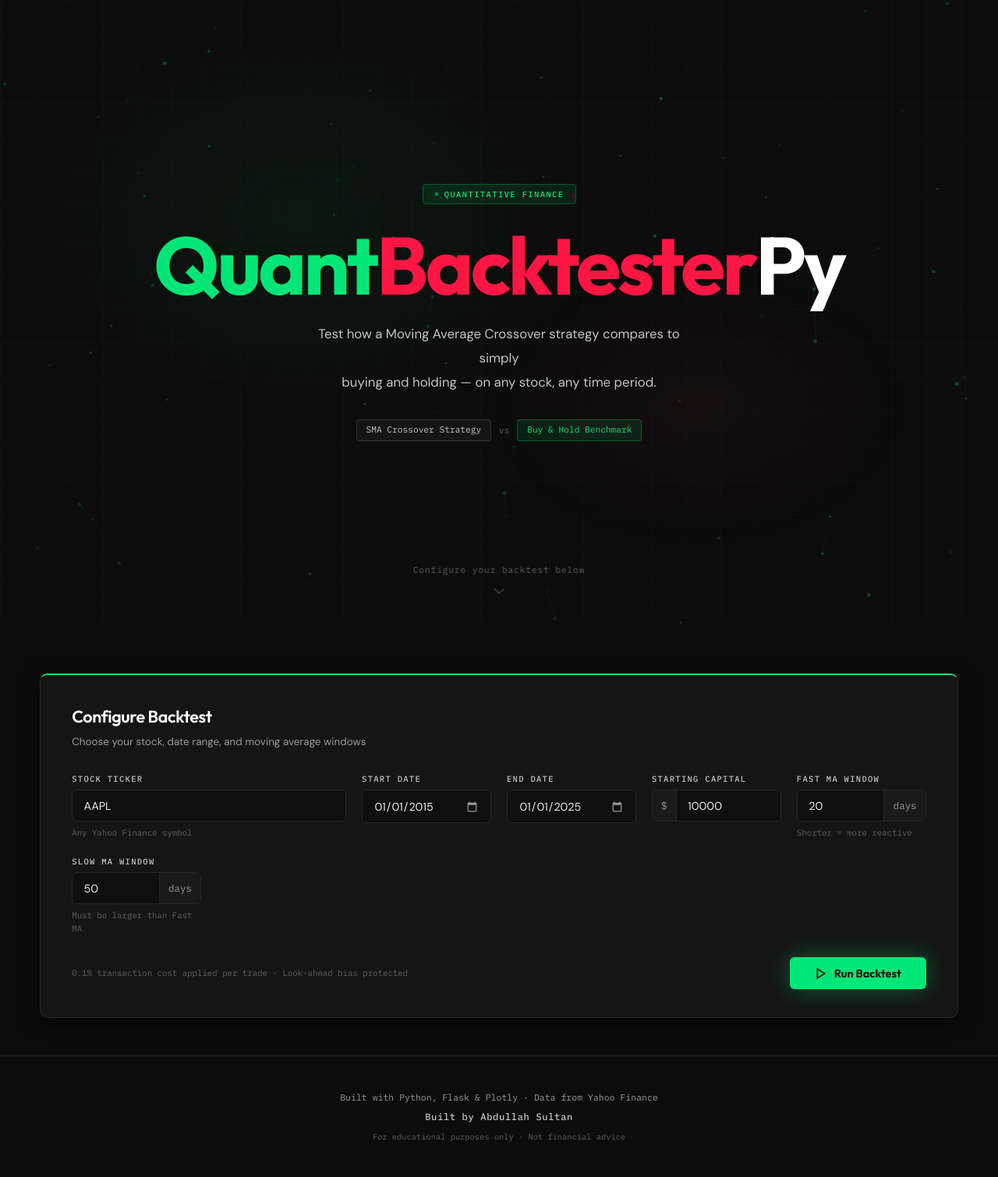
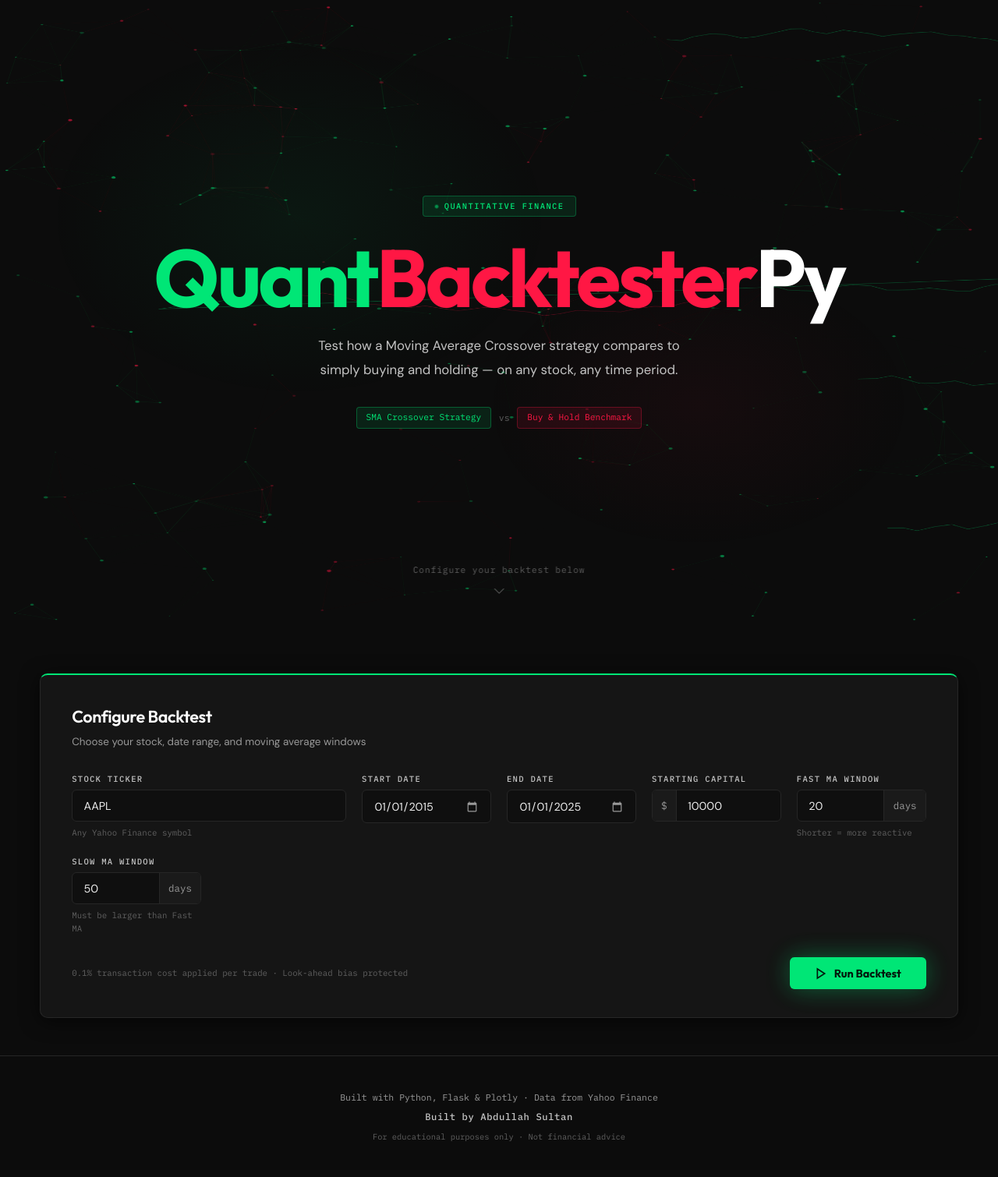
Before and after one commit to amsultan2010/quantbacktester, a Flask app: page / in a window 1280 px wide. Shown: the whole page at 78% size. Run offline with Flask 3, Linux system fonts and the light colour scheme; some libraries are stand-ins or nearby versions.

Commit message:
Overhaul UI: dark terminal theme, full-page animated canvas, green/red chart colors
- Bloomberg-terminal aesthetic: pure dark grey bg, vibrant green (#00E676) and red (#FF1744)
- Full-page fixed canvas with animated stock squiggle lines + particle network
- All chart lines and bars consistently green (strategy) and red (benchmark)
- Fonts: Outfit + DM Sans + IBM Plex Mono
- Title: QuantBacktesterPy with color-coded spans
- Chips: SMA box green, Buy & Hold box red
- Wider container (92% viewport), scroll-reveal animations, card hover glows
- Label text lightened for readability

Co-Authored-By: Claude Sonnet 4.6 <noreply@anthropic.com>

```diff
--- a/static/script.js
+++ b/static/script.js
@@ -3,63 +3,111 @@
    ============================================================ */
 
 // ================================================================
-// HERO CANVAS — animated particle network
+// FULL-PAGE CANVAS — stock lines + particle network
 // ================================================================
-(function initHeroCanvas() {
+(function initBgCanvas() {
   const canvas = document.getElementById("hero-canvas");
-  const ctx = canvas.getContext("2d");
-  let particles = [];
-  let rafId;
+  const ctx    = canvas.getContext("2d");
+  let particles = [], stockLines = [], rafId;
 
+  // ── sizing ──────────────────────────────────────────────────
   function resize() {
-    canvas.width  = canvas.offsetWidth;
-    canvas.height = canvas.offsetHeight;
+    canvas.width  = window.innerWidth;
+    canvas.height = document.body.scrollHeight;
   }
 
+  // ── particles ───────────────────────────────────────────────
   function makeParticles() {
     particles = [];
-    const n = Math.max(30, Math.floor((canvas.width * canvas.height) / 14000));
+    const n = Math.max(60, Math.floor((canvas.width * canvas.height) / 9000));
     for (let i = 0; i < n; i++) {
+      const isRed = Math.random() < 0.35;
       particles.push({
         x:  Math.random() * canvas.width,
         y:  Math.random() * canvas.height,
-        vx: (Math.random() - 0.5) * 0.28,
-        vy: (Math.random() - 0.5) * 0.28,
-        r:  Math.random() * 1.8 + 0.6,
-        a:  Math.random() * 0.28 + 0.06,
+        vx: (Math.random() - 0.5) * 0.35,
+        vy: (Math.random() - 0.5) * 0.35,
+        r:  Math.random() * 2 + 0.8,
+        a:  Math.random() * 0.45 + 0.15,
+        red: isRed,
       });
     }
   }
 
+  // ── stock squiggle lines ─────────────────────────────────────
+  function makeStockLines() {
+    stockLines = [];
+    const count = Math.max(8, Math.floor(canvas.width / 180));
+    for (let i = 0; i < count; i++) {
+      const isRed = Math.random() < 0.4;
+      const pts = [];
+      const segs = 60 + Math.floor(Math.random() * 40);
+      let x = Math.random() * canvas.width;
+      let y = 0.05 * canvas.height + Math.random() * 0.9 * canvas.height;
+      for (let s = 0; s < segs; s++) {
+        pts.push({ x, y });
+        x += 14 + Math.random() * 10;
+        y += (Math.random() - 0.48) * 22;
+      }
+      stockLines.push({ pts, isRed, offset: Math.random() * segs, speed: 0.06 + Math.random() * 0.08 });
+    }
+  }
+
+  // ── draw ────────────────────────────────────────────────────
   function draw() {
     ctx.clearRect(0, 0, canvas.width, canvas.height);
-    const LINK = 130;
 
+    // — stock lines —
+    stockLines.forEach(sl => {
+      sl.offset = (sl.offset + sl.speed) % sl.pts.length;
+      const color = sl.isRed ? "255,23,68" : "0,230,118";
+      const start = Math.floor(sl.offset);
+      const visible = 30;
+      ctx.beginPath();
+      for (let k = 0; k < visible; k++) {
+        const idx = (start + k) % sl.pts.length;
+        const pt  = sl.pts[idx];
+        const fade = k / visible;
+        if (k === 0) ctx.moveTo(pt.x, pt.y);
+        else         ctx.lineTo(pt.x, pt.y);
+      }
+      ctx.strokeStyle = `rgba(${color}, 0.28)`;
+      ctx.lineWidth   = 1.2;
+      ctx.stroke();
+
+      // leading dot
+      const lead = sl.pts[(start + visible - 1) % sl.pts.length];
+      ctx.beginPath();
+      ctx.arc(lead.x, lead.y, 2.2, 0, Math.PI * 2);
+      ctx.fillStyle = `rgba(${color}, 0.7)`;
+      ctx.fill();
+    });
+
+    // — particle network —
+    const LINK = 150;
     for (let i = 0; i < particles.length; i++) {
       const p = particles[i];
+      const pc = p.red ? "255,23,68" : "0,230,118";
 
-      // connections
       for (let j = i + 1; j < particles.length; j++) {
-        const q = particles[j];
+        const q  = particles[j];
         const dx = p.x - q.x, dy = p.y - q.y;
         const d  = Math.sqrt(dx * dx + dy * dy);
         if (d < LINK) {
           ctx.beginPath();
           ctx.moveTo(p.x, p.y);
           ctx.lineTo(q.x, q.y);
-          ctx.strokeStyle = `rgba(0, 230, 118, ${0.12 * (1 - d / LINK)})`;
-          ctx.lineWidth = 0.6;
+          ctx.strokeStyle = `rgba(${pc}, ${0.18 * (1 - d / LINK)})`;
+          ctx.lineWidth   = 0.7;
           ctx.stroke();
         }
       }
 
-      // dot
       ctx.beginPath();
       ctx.arc(p.x, p.y, p.r, 0, Math.PI * 2);
-      ctx.fillStyle = `rgba(0, 230, 118, ${p.a})`;
+      ctx.fillStyle = `rgba(${pc}, ${p.a})`;
       ctx.fill();
 
-      // move
       p.x += p.vx;
       p.y += p.vy;
       if (p.x < 0 || p.x > canvas.width)  p.vx *= -1;
@@ -69,20 +117,30 @@
     rafId = requestAnimationFrame(draw);
   }
 
+  // ── boot ────────────────────────────────────────────────────
   resize();
   makeParticles();
+  makeStockLines();
   draw();
 
+  // Resize on window resize + DOM height changes (results appear)
   let resizeTimer;
-  window.addEventListener("resize", () => {
+  function handleResize() {
     clearTimeout(resizeTimer);
     resizeTimer = setTimeout(() => {
       cancelAnimationFrame(rafId);
       resize();
       makeParticles();
+      makeStockLines();
       draw();
-    }, 200);
-  });
+    }, 250);
+  }
+
+  window.addEventListener("resize", handleResize);
+
+  // Re-measure canvas height after results render
+  const bodyObserver = new ResizeObserver(handleResize);
+  bodyObserver.observe(document.body);
 })();
 
 
@@ -90,9 +148,9 @@
 // PLOTLY THEME
 // ================================================================
 const STRAT_COLOR  = "#00E676";
-const BENCH_COLOR  = "#FFC400";
-const STRAT_FILL   = "rgba(0, 230, 118, 0.07)";
-const BENCH_FILL   = "rgba(255, 196, 0, 0.07)";
+const BENCH_COLOR  = "#FF1744";
+const STRAT_FILL   = "rgba(0, 230, 118, 0.08)";
+const BENCH_FILL   = "rgba(255, 23, 68, 0.08)";
 
 const BASE_LAYOUT = {
   paper_bgcolor: "transparent",
@@ -290,7 +348,7 @@ function renderPriceChart(data) {
       x: data.dates, y: data.close,
       name: "Close Price",
       type: "scatter", mode: "lines",
-      line: { color: "#9C6240", width: 1.4, opacity: 0.75 },
+      line: { color: "rgba(200,200,200,0.25)", width: 1.2 },
     },
     {
       x: data.dates, y: data.sma_short,
@@ -365,7 +423,7 @@ function renderBarCharts(data) {
     text: ddVals.map(v => v.toFixed(2) + "%"),
     textposition: "inside",
     insidetextanchor: "middle",
-    textfont: { size: 15, color: "#031A0D", family: "IBM Plex Mono, monospace" },
+    textfont: { size: 15, color: "#FFFFFF", family: "IBM Plex Mono, monospace" },
     width: [0.4, 0.4],
     hovertemplate: "%{x}<br>%{y:.2f}%<extra></extra>",
   }], {
@@ -395,7 +453,7 @@ function renderBarCharts(data) {
     text: shVals.map(v => v.toFixed(2)),
     textposition: "inside",
     insidetextanchor: "middle",
-    textfont: { size: 15, color: "#031A0D", family: "IBM Plex Mono, monospace" },
+    textfont: { size: 15, color: "#FFFFFF", family: "IBM Plex Mono, monospace" },
     width: [0.4, 0.4],
     hovertemplate: "%{x}<br>Sharpe: %{y:.3f}<extra></extra>",
   }], {
--- a/static/style.css
+++ b/static/style.css
@@ -84,17 +84,14 @@ body {
    ================================================================ */
 .hero {
   position: relative;
+  z-index: 1;
   min-height: 100vh;
   display: flex;
   flex-direction: column;
   align-items: center;
   justify-content: center;
   overflow: hidden;
-  background: var(--bg);
-  background-image:
-    linear-gradient(rgba(0, 230, 118, 0.025) 1px, transparent 1px),
-    linear-gradient(90deg, rgba(0, 230, 118, 0.025) 1px, transparent 1px);
-  background-size: 44px 44px;
+  background: transparent;
 }
 
 .hero::before {
@@ -118,9 +115,12 @@ body {
 }
 
 #hero-canvas {
-  position: absolute;
-  inset: 0; width: 100%; height: 100%;
+  position: fixed;
+  inset: 0;
+  width: 100%;
+  height: 100%;
   pointer-events: none;
+  z-index: 0;
 }
 
 .hero-content {
@@ -199,6 +199,12 @@ body {
   color: var(--green);
 }
 
+.chip-red {
+  background: var(--red-dim);
+  border-color: rgba(255, 23, 68, 0.3);
+  color: var(--red);
+}
+
 .chip-sep {
   font-size: 0.72rem;
   color: var(--text-dim);
@@ -240,7 +246,7 @@ body {
 /* ================================================================
    CONTROL SECTION
    ================================================================ */
-.control-section { padding: 4rem 0 3rem; }
+.control-section { padding: 4rem 0 3rem; position: relative; z-index: 1; }
 
 .control-card {
   background: var(--bg-card);
@@ -500,7 +506,7 @@ input[type="date"]::-webkit-calendar-picker-indicator {
 /* ================================================================
    RESULTS SECTION
    ================================================================ */
-.results-section { padding: 0 0 5rem; }
+.results-section { padding: 0 0 5rem; position: relative; z-index: 1; }
 
 .results-header {
   display: flex;
@@ -703,7 +709,7 @@ input[type="date"]::-webkit-calendar-picker-indicator {
 /* ================================================================
    HEATMAP SECTION
    ================================================================ */
-.heatmap-section { padding: 0 0 5rem; }
+.heatmap-section { padding: 0 0 5rem; position: relative; z-index: 1; }
 
 .optimal-banner {
   display: flex; align-items: center; gap: 0.75rem;
@@ -722,6 +728,7 @@ input[type="date"]::-webkit-calendar-picker-indicator {
    FOOTER
    ================================================================ */
 .footer {
+  position: relative; z-index: 1;
   padding: 2.5rem; text-align: center;
   border-top: 1px solid var(--border);
   font-family: 'IBM Plex Mono', monospace;
--- a/templates/index.html
+++ b/templates/index.html
@@ -11,20 +11,21 @@
 </head>
 <body>
 
+  <!-- Full-page background canvas -->
+  <canvas id="hero-canvas"></canvas>
+
   <!-- ===== HERO ===== -->
   <header class="hero">
-    <canvas id="hero-canvas"></canvas>
     <div class="hero-content">
       <div class="hero-badge">Quantitative Finance</div>
       <h1 class="hero-title"><span class="t-green">Quant</span><span class="t-red">Backtester</span><span class="t-white">Py</span></h1>
       <p class="hero-subtitle">
-        Test how a Moving Average Crossover strategy compares to simply<br />
-        buying and holding — on any stock, any time period.
+        Test how a Moving Average Crossover strategy compares to simply buying and holding — on any stock, any time period.
       </p>
       <div class="hero-chips">
-        <span class="chip">SMA Crossover Strategy</span>
+        <span class="chip chip-green">SMA Crossover Strategy</span>
         <span class="chip-sep">vs</span>
-        <span class="chip chip-green">Buy &amp; Hold Benchmark</span>
+        <span class="chip chip-red">Buy &amp; Hold Benchmark</span>
       </div>
     </div>
     <div class="hero-scroll-hint">
```
